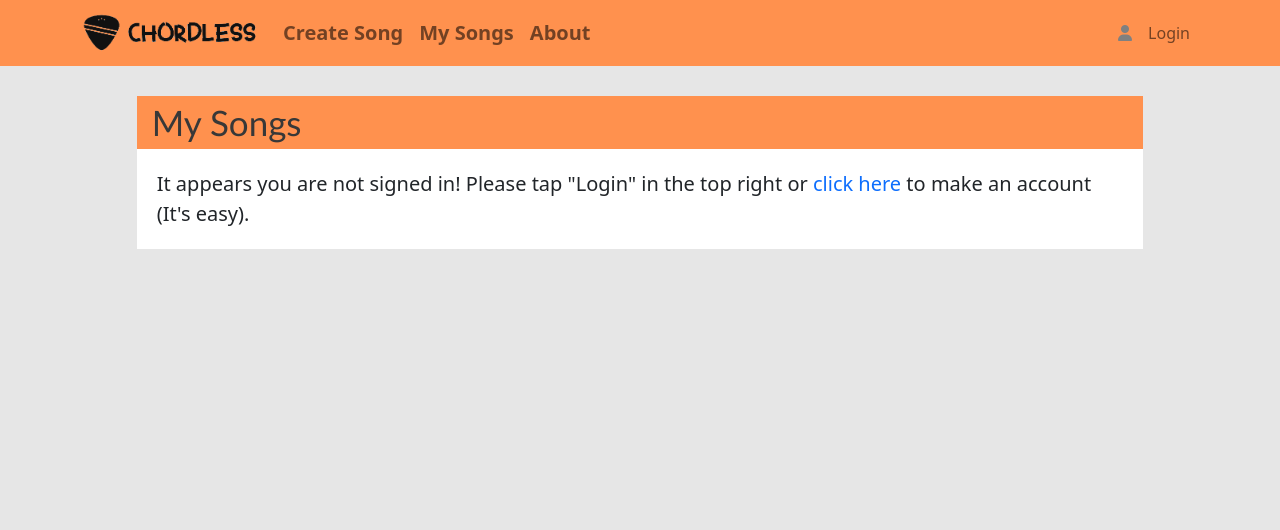
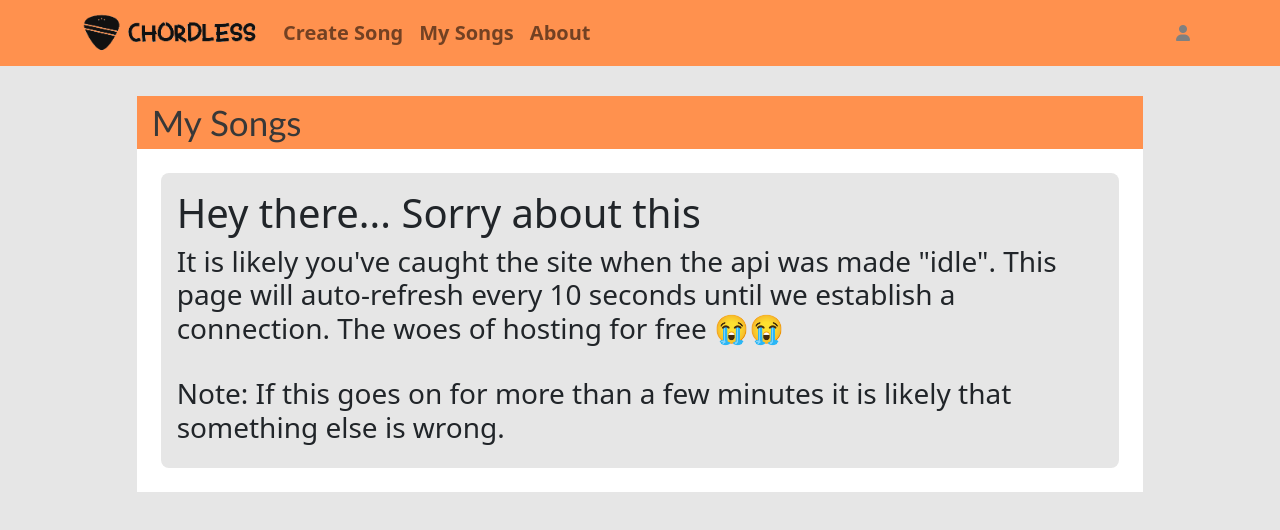
Before and after one commit to jacklayfield/Chordless, a React (Create React App) app in the folder client/: page /mySongs in a window 1280 px wide. Shown: the top 530 px of the page. Built offline with nearby package versions, Linux system fonts and the light colour scheme; no server answers; what @fvilers/disable-react-devtools would draw is missing.

Commit message:
Adding api connection test

```diff
--- /dev/null
+++ b/client/src/components/general/apiConnecting.tsx
@@ -0,0 +1,19 @@
+export const ApiConnecting = () => {
+  return (
+    <div className="p-4">
+      <div className="chords">
+        <h1>Hey there... Sorry about this</h1>
+        <h3>
+          It is likely you've caught the site when the api was made "idle". This
+          page will auto-refresh every 10 seconds until we establish a
+          connection. The woes of hosting for free 😭😭
+        </h3>
+        <br />
+        <h3>
+          Note: If this goes on for more than a few minutes it is likely that
+          something else is wrong.
+        </h3>
+      </div>
+    </div>
+  );
+};
--- a/client/src/components/theme/navBar.tsx
+++ b/client/src/components/theme/navBar.tsx
@@ -8,7 +8,7 @@ import CurrentUserContext from "../../context/context";
 import "../../styling/navbar.css";
 
 export const NavBar = () => {
-  const { currentUser, authIsLoading, handleLogout } =
+  const { currentUser, authIsLoading, handleLogout, apiIsLoading } =
     React.useContext(CurrentUserContext);
 
   if (!authIsLoading) {
@@ -54,6 +54,8 @@ export const NavBar = () => {
                 className="fa-solid fa-user"
               ></i>
             </Nav.Link>
+            {!apiIsLoading && (
+              <>
                 {localStorage.getItem("username") !== "undefined" && (
                   <NavDropdown
                     title={localStorage.getItem("username")}
@@ -79,11 +81,12 @@ export const NavBar = () => {
                     </NavDropdown.Item>
                   </NavDropdown>
                 )}
-
                 {localStorage.getItem("username") === "undefined" && (
                   <Nav.Link eventKey={2} href="/login">
                     <> </> Login
                   </Nav.Link>
+                )}
+              </>
             )}
           </Nav>
         </Navbar.Collapse>
--- a/client/src/context/context.tsx
+++ b/client/src/context/context.tsx
@@ -15,6 +15,8 @@ export type UserContext = {
   setCurrentUser: (user: UserType) => void;
   checkLogin: (allowReload: boolean) => Promise<void>;
   setAuthIsLoading: (isLoading: boolean) => void;
+  setApiIsLoading: (isLoading: boolean) => void;
+  apiIsLoading: boolean;
   authIsLoading: boolean;
   handleLogout: () => void;
 };
@@ -44,12 +46,15 @@ export const CurrentUserProvider = ({ children }: ProviderProps) => {
   );
   const [authIsLoading, setAuthIsLoading] = React.useState(true);
 
+  const [apiIsLoading, setApiIsLoading] = React.useState(false);
+
   React.useEffect(() => {
     checkLogin();
   }, []);
 
   const checkLogin = async () => {
     setAuthIsLoading(true);
+    setApiIsLoading(false);
 
     const res = await apiRequest(() => userDataRequest());
 
@@ -64,6 +69,10 @@ export const CurrentUserProvider = ({ children }: ProviderProps) => {
       };
       setCurrentUser(user);
       setAuthIsLoading(false);
+    } else if (res.code == "ERR_NETWORK") {
+      setApiIsLoading(true);
+      await new Promise((r) => setTimeout(r, 10000));
+      window.location.reload();
     } else {
       // Unsuccessful fetch, remove any existing data
       localStorage.removeItem("username");
@@ -88,6 +97,8 @@ export const CurrentUserProvider = ({ children }: ProviderProps) => {
     setCurrentUser,
     checkLogin,
     setAuthIsLoading,
+    setApiIsLoading,
+    apiIsLoading,
     authIsLoading,
     handleLogout,
   };
--- a/client/src/pages/createSong.tsx
+++ b/client/src/pages/createSong.tsx
@@ -1,4 +1,4 @@
-import React, { useState } from "react";
+import React, { useEffect, useState } from "react";
 import CurrentUserContext from "../context/context";
 import { toast, ToastContainer } from "react-toastify";
 import { ChordEditor } from "../components/song/chordEditor";
@@ -6,6 +6,8 @@ import { OptionsMenu } from "../components/song/optionsMenu";
 import { createSongRequest } from "../api/apiSong";
 import { apiRequest, BASE_URL_CLIENT } from "../api/request";
 import { findAxiosError } from "../api/error";
+import { ApiConnecting } from "../components/general/apiConnecting";
+import { Loading } from "../components/general/loading";
 
 export type CHORD_TYPE = {
   chordArr: number[];
@@ -16,7 +18,8 @@ export type CHORD_TYPE = {
 let newChordsCount = 0;
 
 export const CreateSong = () => {
-  const { currentUser, authIsLoading } = React.useContext(CurrentUserContext);
+  const { currentUser, authIsLoading, apiIsLoading } =
+    React.useContext(CurrentUserContext);
 
   const [currFrets, setCurrFrets] = useState<number[]>([0, 0, 0, 0, 0, 0]);
 
@@ -108,6 +111,11 @@ export const CreateSong = () => {
     }
   };
 
+  if (apiIsLoading) {
+    return <ApiConnecting />;
+  } else if (authIsLoading) {
+    return <Loading />;
+  } else {
     return (
       <div className="inner-div">
         <div className="center-div">
@@ -153,12 +161,13 @@ export const CreateSong = () => {
         </div>
         <div>
           * Please note that chords with a "~" preceding them denote chords that
-        are not their true form, but are inferred. For example, an "A" chord in
-        its true form would have a muted "low E" (A), but an "A" chord is still
-        inferred from leaving the "low E" open (~A).
+          are not their true form, but are inferred. For example, an "A" chord
+          in its true form would have a muted "low E" (A), but an "A" chord is
+          still inferred from leaving the "low E" open (~A).
         </div>
       </div>
     );
+  }
 
   // Otherwise we are in mobile mode
 };
--- a/client/src/pages/mySongs.tsx
+++ b/client/src/pages/mySongs.tsx
@@ -6,6 +6,7 @@ import { Songs } from "../components/song/songs";
 import "../styling/song.css";
 import { Loading } from "../components/general/loading";
 import { BASE_URL_API, BASE_URL_CLIENT } from "../api/request";
+import { ApiConnecting } from "../components/general/apiConnecting";
 
 export type SONG_TYPE = {
   songName: String;
@@ -13,7 +14,8 @@ export type SONG_TYPE = {
 };
 
 export const MySongs = () => {
-  const { currentUser, authIsLoading } = React.useContext(CurrentUserContext);
+  const { currentUser, authIsLoading, apiIsLoading } =
+    React.useContext(CurrentUserContext);
 
   const [songs, setSongs] = useState<SONG_TYPE[]>([]);
   const [loadingSongs, setLoadingSongs] = useState<boolean>(true);
@@ -53,7 +55,9 @@ export const MySongs = () => {
   };
 
   const content = () => {
-    if (authIsLoading || loadingSongs) {
+    if (apiIsLoading) {
+      return <ApiConnecting />;
+    } else if (authIsLoading || loadingSongs) {
       return <Loading />;
     } else {
       splitSongs();
--- a/client/src/pages/singleSong.tsx
+++ b/client/src/pages/singleSong.tsx
@@ -22,9 +22,10 @@ import { findAxiosError } from "../api/error";
 import { Loading } from "../components/general/loading";
 import { toast, ToastContainer } from "react-toastify";
 import CurrentUserContext from "./../context/context";
+import { ApiConnecting } from "../components/general/apiConnecting";
 
 export const SingleSong = () => {
-  const { handleLogout } = React.useContext(CurrentUserContext);
+  const { handleLogout, apiIsLoading } = React.useContext(CurrentUserContext);
   const location = useLocation();
   const songid = location.pathname.split("/")[2];
 
@@ -154,8 +155,9 @@ export const SingleSong = () => {
   const { width } = useViewport();
   const breakpoint_mid_window = 1440;
   const breakpoint_small_window = 1160;
-
-  if (loading) {
+  if (apiIsLoading) {
+    return <ApiConnecting />;
+  } else if (loading) {
     return <Loading />;
   } else if (error !== SUCCESS) {
     return <ErrorView errType={error} />;
```
Lines whose indentation alone changed are shown as unchanged.
